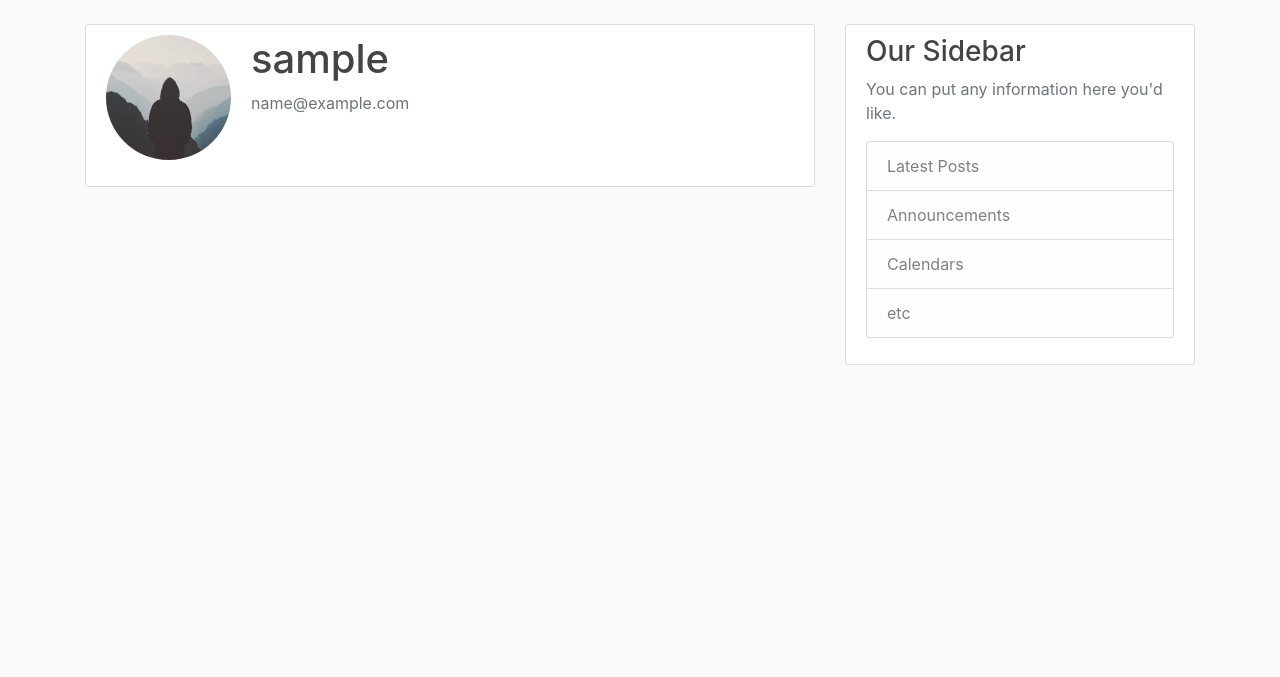
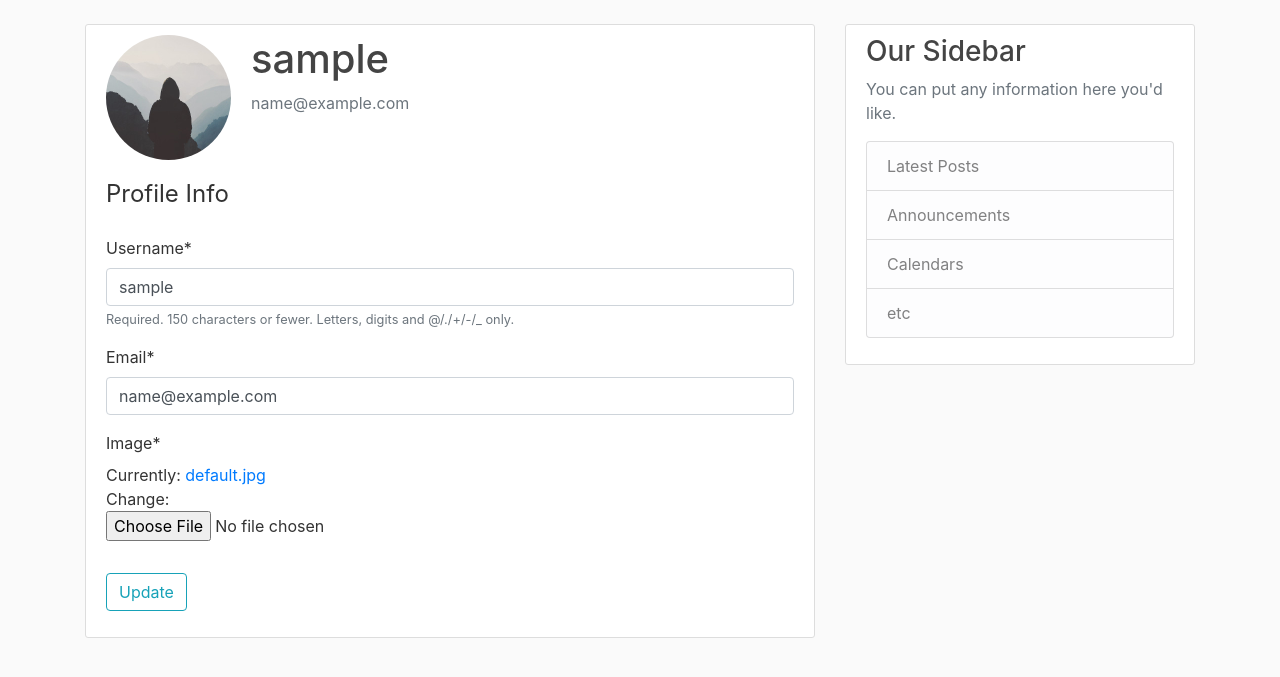
Before and after one commit to amims71/django-learn, a Django app: page /profile in a window 1280 px wide. Shown: the part 56-733 px from the top of the page. Run offline with Django 3.2, Linux system fonts and the light colour scheme; the visitor is signed in with stand-in values (Sample User, id 1); some libraries are stand-ins or nearby versions.

Commit message:
part 9 update user profile and resize picture

```diff
--- a/blog/templates/blog/home.html
+++ b/blog/templates/blog/home.html
@@ -2,6 +2,7 @@
 {% block content %}
     {% for post in posts %}
         <article class="media content-section">
+            <img class="rounded-circle article-img" src="{{ post.author.profile.image.url }}">
           <div class="media-body">
             <div class="article-metadata">
               <a class="mr-2" href="#">{{ post.author }}</a>
--- a/users/forms.py
+++ b/users/forms.py
@@ -1,7 +1,7 @@
 from django import forms
 from django.contrib.auth.models import User
 from django.contrib.auth.forms import UserCreationForm
-
+from .models import Profile
 
 class UserRegisterForm(UserCreationForm):
     email = forms.EmailField()
@@ -9,3 +9,17 @@ class UserRegisterForm(UserCreationForm):
     class Meta:
         model = User
         fields = ['username', 'email']
+
+
+class UserUpdateForm(forms.ModelForm):
+    email = forms.EmailField()
+
+    class Meta:
+        model = User
+        fields = ['username', 'email']
+
+
+class ProfileUpdateForm(forms.ModelForm):
+    class Meta:
+        model = Profile
+        fields = ['image']
--- a/users/models.py
+++ b/users/models.py
@@ -1,6 +1,6 @@
 from django.db import models
 from django.contrib.auth.models import User
-
+from PIL import Image
 
 class Profile(models.Model):
     user = models.OneToOneField(User, on_delete=models.CASCADE)
@@ -8,3 +8,12 @@ class Profile(models.Model):
 
     def __str__(self):
         return f'{self.user.username} Profile'
+
+    def save(self):
+        super().save()
+
+        img = Image.open(self.image.path)
+        if img.height > 300 or img.width > 300:
+            output_szie = (300,300)
+            img.thumbnail(output_szie)
+            img.save(self.image.path)
--- a/users/templates/users/profile.html
+++ b/users/templates/users/profile.html
@@ -9,6 +9,16 @@
           <p class="text-secondary">{{ user.email }}</p>
         </div>
       </div>
-      <!-- FORM HERE -->
+      <form method="POST" enctype="multipart/form-data">
+           {% csrf_token %}
+           <fieldset class="form-group">
+                <legend class="border-bottm mb-4">Profile Info</legend>
+                {{ u_form|crispy }}
+                {{ p_form|crispy }}
+           </fieldset>
+           <div class="form-group">
+                <button class="btn btn-outline-info" type="submit">Update</button>
+           </div>
+      </form>
     </div>
 {% endblock content %}
--- a/users/views.py
+++ b/users/views.py
@@ -1,7 +1,7 @@
 from django.shortcuts import render, redirect
 from django.contrib import messages
 from django.contrib.auth.decorators import login_required
-from .forms import UserRegisterForm
+from .forms import UserRegisterForm, UserUpdateForm, ProfileUpdateForm
 
 
 def register(request):
@@ -19,4 +19,22 @@ def register(request):
 
 @login_required
 def profile(request):
-    return render(request, 'users/profile.html')
+    if request.method == 'POST':
+        u_form = UserUpdateForm(request.POST, instance=request.user)
+        p_form = ProfileUpdateForm(request.POST,
+                                   request.FILES,
+                                   instance=request.user.profile)
+        if u_form.is_valid() and p_form.is_valid():
+            u_form.save()
+            p_form.save()
+            messages.success(request, f'Your Account has been updated')
+            return redirect('profile')
+    else:
+        u_form = UserUpdateForm(instance=request.user)
+        p_form = ProfileUpdateForm(instance=request.user.profile)
+
+    context = {
+        'u_form': u_form,
+        'p_form': p_form,
+    }
+    return render(request, 'users/profile.html', context)
```
Also changed, not shown: profile_pics/Screenshot_at_2021-11-10_17-56-07.png (deleted).
